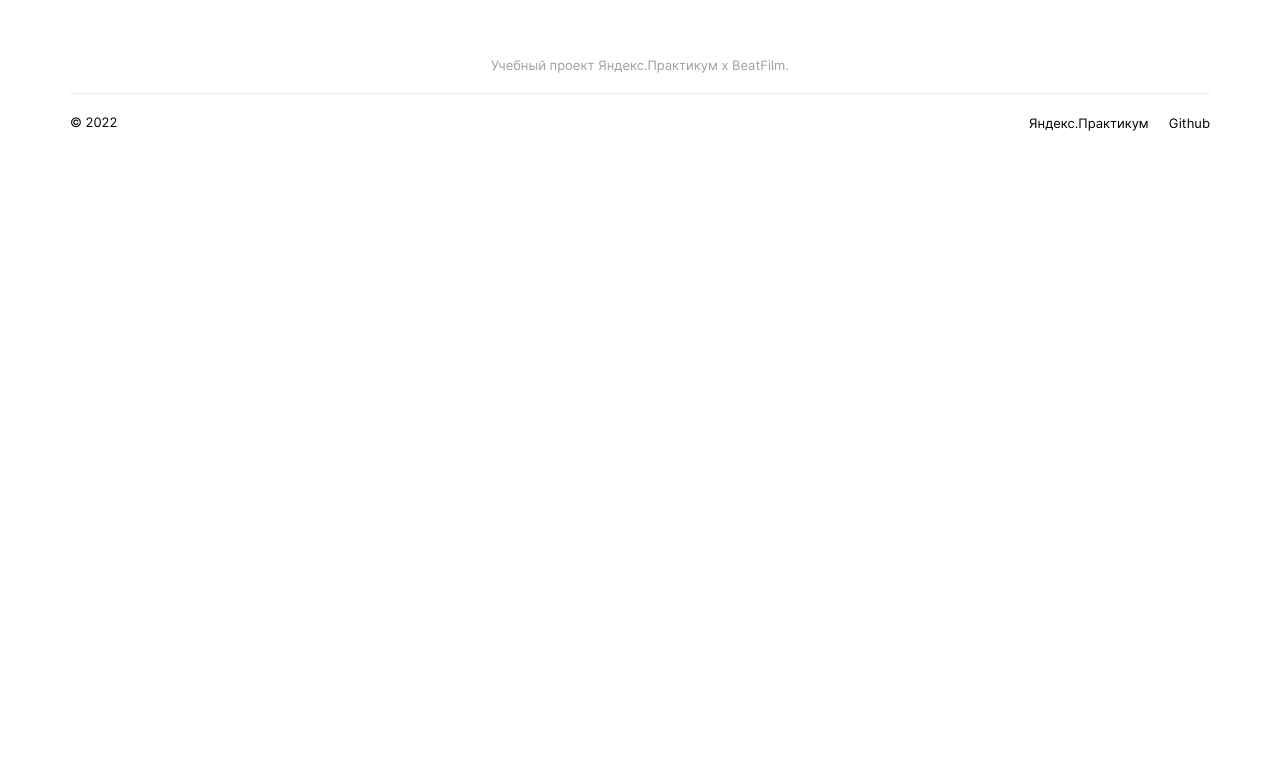
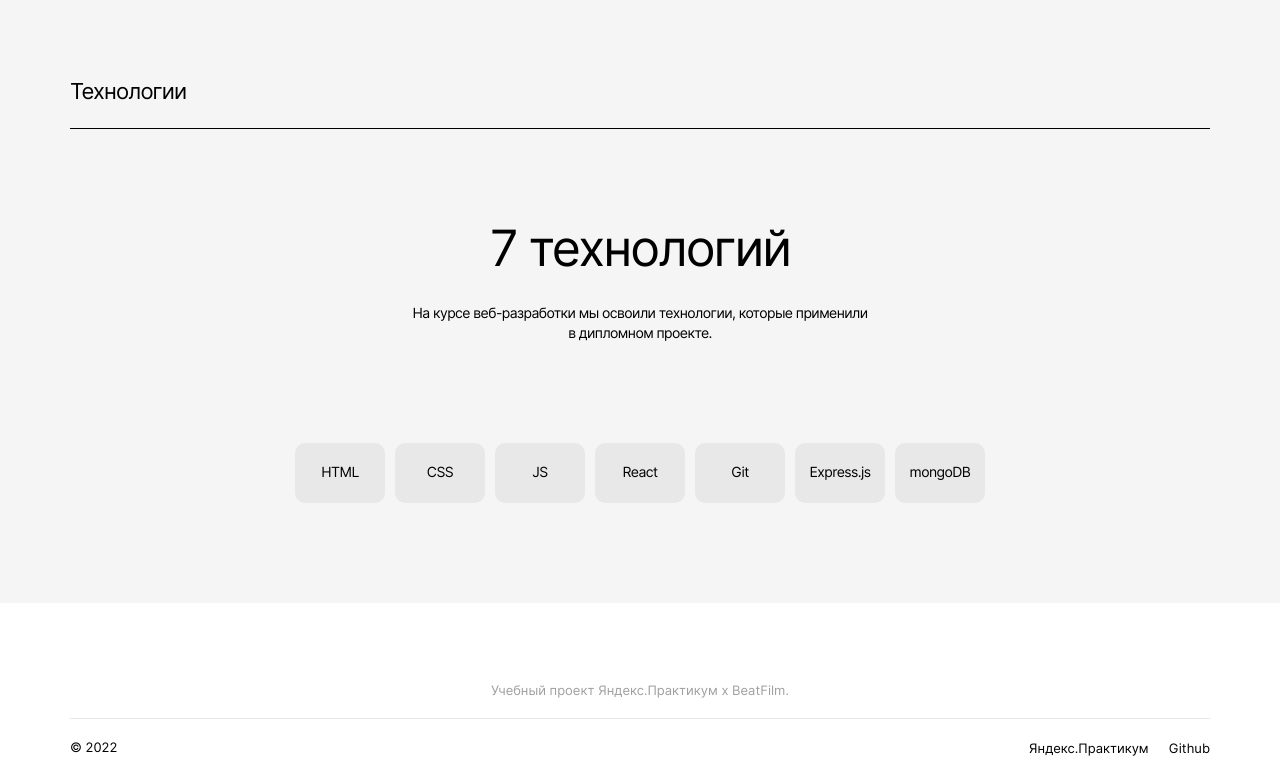
Before and after one commit to igorpodgorniy/movies-explorer-frontend, a React (Create React App) app: page / in a window 1280 px wide. Shown: the part 1226-2003 px from the top of the page. Before the commit the page ends 1378 px from the top, so only its background shows below. Built offline with nearby package versions, Linux system fonts and the light colour scheme.

Commit message:
Сверстать десктопную версию секции технологии

```diff
--- a/src/components/Main/Main.css
+++ b/src/components/Main/Main.css
@@ -144,3 +144,62 @@
   color: #000000;
   border-bottom: 1px solid #000000;
 }
+
+.technologies {
+  max-width: 1280px;
+  padding-top: 100px;
+  padding-right: 70px;
+  padding-bottom: 100px;
+  padding-left: 70px;
+  background-color: #F5F5F5;
+}
+
+.technologies__subtitle {
+  text-align: center;
+  font-family: 'Inter', 'Arial', sans-serif;
+  font-weight: 400;
+  font-size: 50px;
+  line-height: 1.16;
+  letter-spacing: -0.04em;
+  color: #000000;
+  margin-top: 90px;
+  margin-bottom: 26px;
+}
+
+.technologies__text {
+  max-width: 460px;
+  margin: 0 auto;
+  padding-bottom: 100px;
+  text-align: center;
+  font-family: 'Inter', 'Arial', sans-serif;
+  font-weight: 400;
+  font-size: 14px;
+  line-height: 1.43;
+  letter-spacing: -0.04em;
+  color: #000000;
+}
+
+.technologies__list {
+  list-style: none;
+  padding-left: 0;
+  margin: 0;
+  display: flex;
+  gap: 10px;
+  justify-content: center;
+}
+
+.technologies__item {
+  font-family: 'Inter', 'Arial', sans-serif;
+  font-weight: 400;
+  font-size: 14px;
+  line-height: 1.21;
+  letter-spacing: -0.04em;
+  color: #000000;
+  background-color: #E8E8E8;
+  border-radius: 10px;
+  width: 90px;
+  height: 60px;
+  text-align: center;
+  padding-top: 21px;
+  box-sizing: border-box;
+}
--- a/src/components/Main/Main.js
+++ b/src/components/Main/Main.js
@@ -30,6 +30,20 @@ function Main() {
           <h4 class="about-project__time-title">Front-end</h4>
         </section>
       </section>
+      <section class="technologies">
+        <h2 class="section-title">Технологии</h2>
+        <h3 class="technologies__subtitle">7 технологий</h3>
+        <p class="technologies__text">На курсе веб-разработки мы освоили технологии, которые применили в дипломном проекте.</p>
+        <ul class="technologies__list">
+          <li class="technologies__item">HTML</li>
+          <li class="technologies__item">CSS</li>
+          <li class="technologies__item">JS</li>
+          <li class="technologies__item">React</li>
+          <li class="technologies__item">Git</li>
+          <li class="technologies__item">Express.js</li>
+          <li class="technologies__item">mongoDB</li>
+        </ul>
+      </section>
     </main>
   );
 }
```
